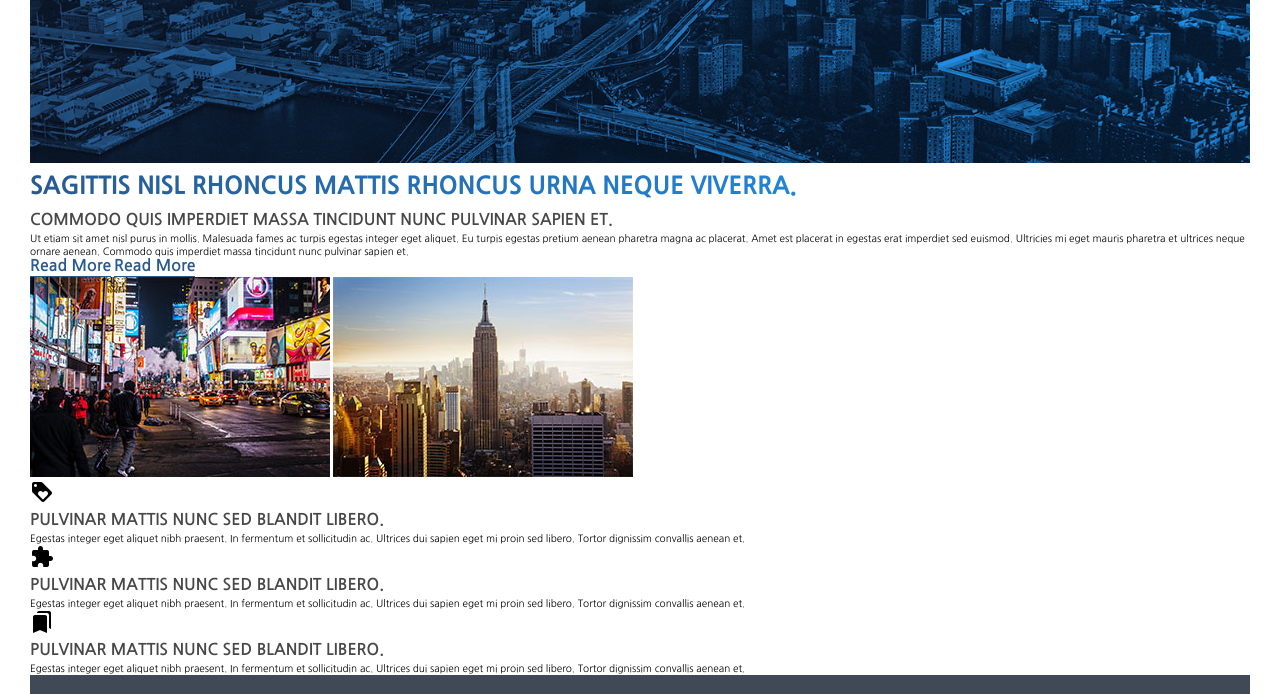
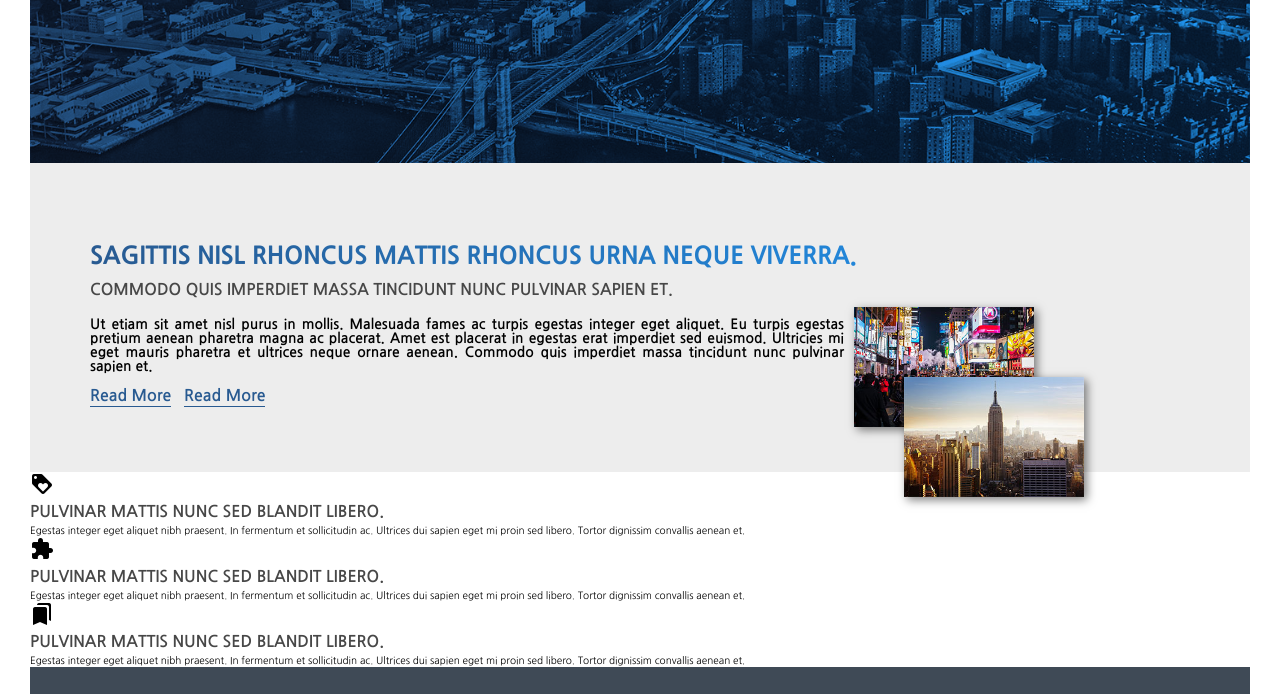
Before and after one commit to whoo3474/LoremSassProject, a plain HTML site: page index.html in a window 1280 px wide. Shown: the part 587-1281 px from the top of the page. Drawn offline with Linux system fonts and the light colour scheme.

Commit message:
main section-about

```diff
--- a/index.html
+++ b/index.html
@@ -27,14 +27,16 @@
       <div id="section-about-words">
         <h3>Commodo quis imperdiet massa tincidunt nunc pulvinar sapien et.</h3>
         <p>Ut etiam sit amet nisl purus in mollis. Malesuada fames ac turpis egestas integer eget aliquet. Eu turpis egestas pretium aenean pharetra magna ac placerat. Amet est placerat in egestas erat imperdiet sed euismod. Ultricies mi eget mauris pharetra et ultrices neque ornare aenean. Commodo quis imperdiet massa tincidunt nunc pulvinar sapien et.</p>
-        <a href="#" class="btn-text">Read More</a>
-        <a href="#" class="btn-text">Read More</a>
+        <a href="#" class="btn-text u-margin-right-small">Read More</a>
+        <a href="#" class="btn-text ">Read More</a>
       </div>
       <div id="section-about-photo">
-        <div class="photo">
-          <img src="images/photo-1.jpg" alt="photo-1">
-          <img src="images/photo-2.jpg" alt="photo-2">
-        </div>
+          <div class="photo">
+            <img src="images/photo-1.jpg" alt="photo-1">
+          </div>
+          <div class="photo">
+            <img src="images/photo-2.jpg" alt="photo-2">
+          </div>
       </div>
     </section>
     <section id="section-etc">
--- /dev/null
+++ b/sass/base/_utilities.scss
@@ -0,0 +1,10 @@
+.u-margin-right-small {
+  margin-right: 1rem;
+}
+.u-margin-right-medium{
+  margin-right: 2rem;
+
+}
+.u-margin-right-big{
+  margin-right: 3rem;
+}
--- a/sass/index.scss
+++ b/sass/index.scss
@@ -4,6 +4,7 @@
 @import "base/animations";
 @import "base/base";
 @import "base/typo";
+@import "base/utilities";
 
 @import "components/button";
 
--- a/sass/layout/_main.scss
+++ b/sass/layout/_main.scss
@@ -1,6 +1,52 @@
 main{
   #section-about{
+    background-color: #ededed;
+    padding: 7rem 0 6.5rem 6rem;
 
+    @include clearfix();
+    &-words{
+      width:65%;
+      float:left;
+      p{
+        padding:1.5rem 0;
+        font-size: 1.4rem;
+        font-weight: 700;
+        text-align: justify;
+      }
+    }
+    &-photo{
+      width:35%;
+      float:left;
+      position: relative;
+
+      .photo{
+        position: absolute;
+        width: 18rem;
+        height:12rem;
+        transition: all .5s;
+
+        &:hover{
+          transform:scale(1.1);
+          padding:1rem;
+          border:3px solid $color-primary;
+          z-index:10;
+        }
+
+        &:nth-child(1){
+          left: 1rem;
+          top: 3rem;
+        }
+        &:nth-child(2){
+          left:6rem;
+          top:10rem;
+        }
+        img{
+          width:100%;
+          height:100%;
+          box-shadow: 3px 3px 9px 0px rgba(0,0,0,0.5);
+        }
+      }
+    }
   }
 
   #section-etc{
```
Also changed, not shown: css/index.css, 1 other file.
